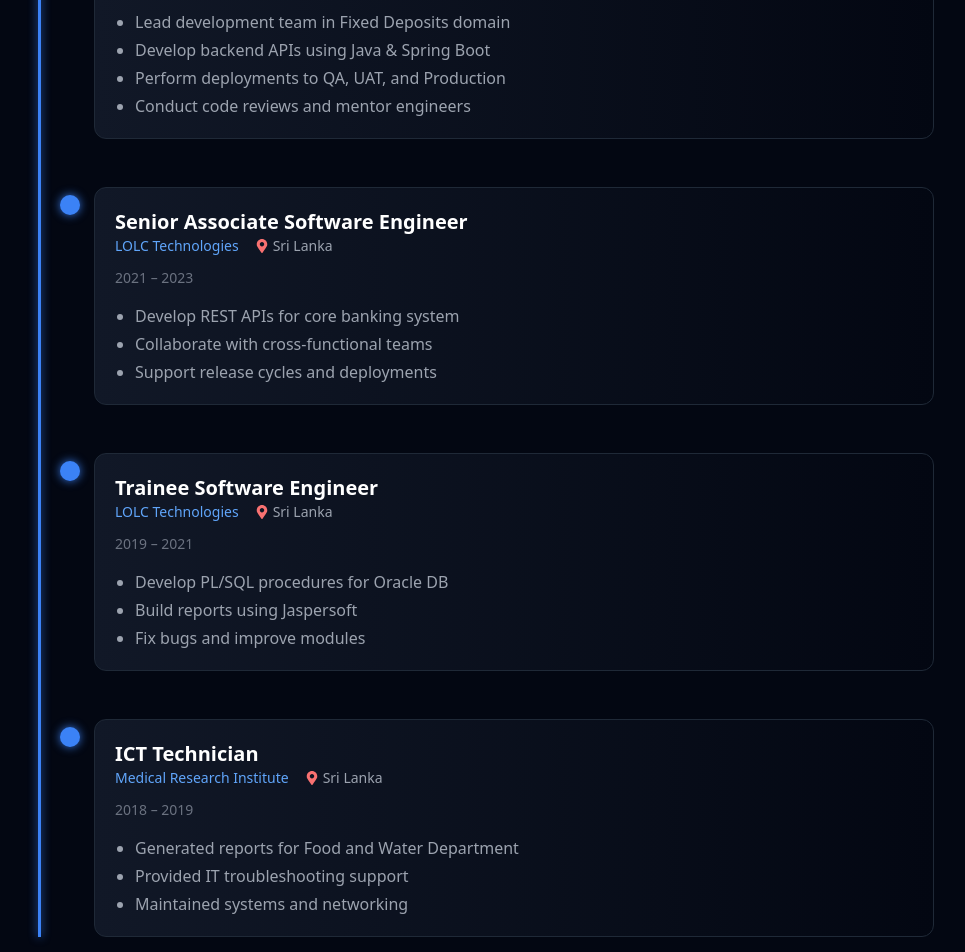
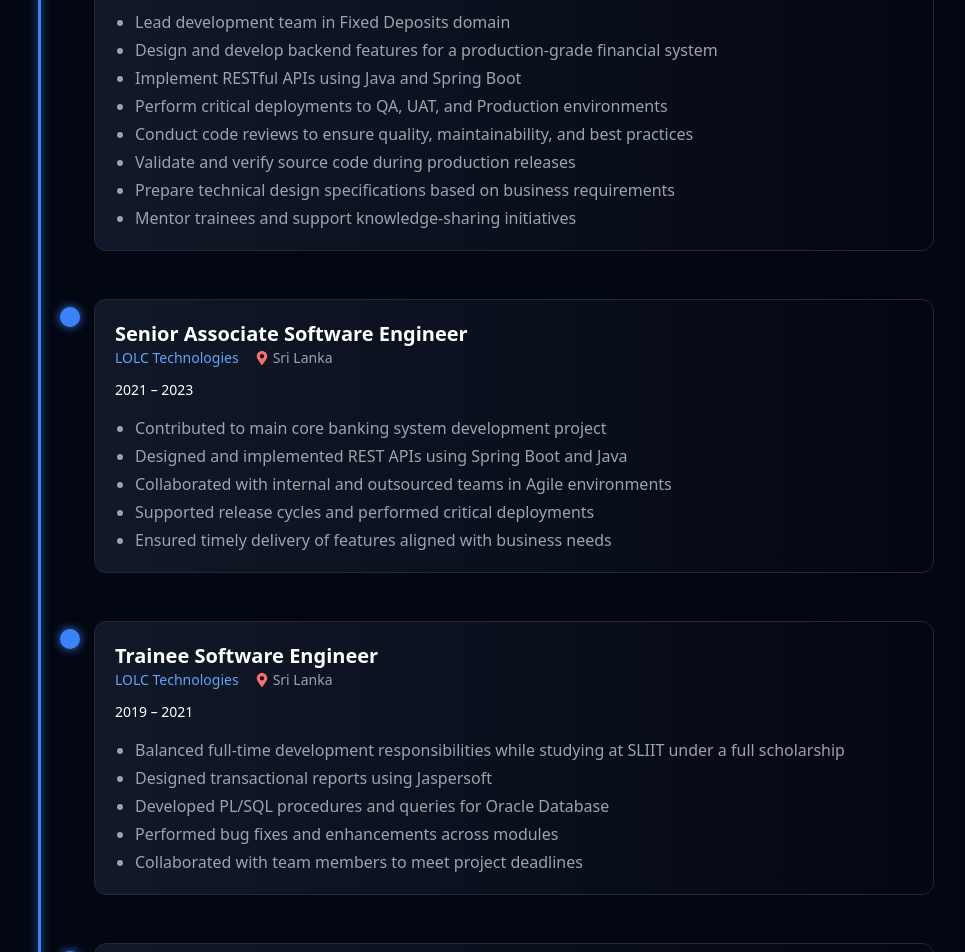
Before and after one commit to MiyuruWijesinghe/miyuru-portfolio, a React (Vite) app: page / in a window 1280 px wide. Shown: the part 2660-3612 px from the top of the page, without its empty margins (154-1119 px from the left). Built offline with nearby package versions, Linux system fonts and the light colour scheme; no server answers.

Commit message:
updated experience

```diff
--- a/src/components/Education.jsx
+++ b/src/components/Education.jsx
@@ -54,7 +54,7 @@ function Education() {
                 {edu.institute}
               </p>
 
-              <p className="text-gray-500 text-sm">
+              <p className="text-white-500 text-sm">
                 {edu.period}
               </p>
 
--- a/src/components/Experience.jsx
+++ b/src/components/Experience.jsx
@@ -12,9 +12,13 @@ function Experience() {
       period: "2024 – Present",
       points: [
         "Lead development team in Fixed Deposits domain",
-        "Develop backend APIs using Java & Spring Boot",
-        "Perform deployments to QA, UAT, and Production",
-        "Conduct code reviews and mentor engineers"
+        "Design and develop backend features for a production-grade financial system",
+        "Implement RESTful APIs using Java and Spring Boot",
+        "Perform critical deployments to QA, UAT, and Production environments",
+        "Conduct code reviews to ensure quality, maintainability, and best practices",
+        "Validate and verify source code during production releases",
+        "Prepare technical design specifications based on business requirements",
+        "Mentor trainees and support knowledge-sharing initiatives"
       ]
     },
     {
@@ -23,9 +27,11 @@ function Experience() {
       location: "Sri Lanka",
       period: "2021 – 2023",
       points: [
-        "Develop REST APIs for core banking system",
-        "Collaborate with cross-functional teams",
-        "Support release cycles and deployments"
+        "Contributed to main core banking system development project",
+        "Designed and implemented REST APIs using Spring Boot and Java",
+        "Collaborated with internal and outsourced teams in Agile environments",
+        "Supported release cycles and performed critical deployments",
+        "Ensured timely delivery of features aligned with business needs"
       ]
     },
     {
@@ -34,9 +40,11 @@ function Experience() {
       location: "Sri Lanka",
       period: "2019 – 2021",
       points: [
-        "Develop PL/SQL procedures for Oracle DB",
-        "Build reports using Jaspersoft",
-        "Fix bugs and improve modules"
+        "Balanced full-time development responsibilities while studying at SLIIT under a full scholarship",
+        "Designed transactional reports using Jaspersoft",
+        "Developed PL/SQL procedures and queries for Oracle Database",
+        "Performed bug fixes and enhancements across modules",
+        "Collaborated with team members to meet project deadlines"
       ]
     },
     {
@@ -46,8 +54,8 @@ function Experience() {
       period: "2018 – 2019",
       points: [
         "Generated reports for Food and Water Department",
-        "Provided IT troubleshooting support",
-        "Maintained systems and networking"
+        "Provided technical support using Microsoft Office tools",
+        "Assisted with networking, hardware, and software troubleshooting"
       ]
     }
   ];
@@ -127,7 +135,7 @@ function Experience() {
                     </div>
                   </div>
 
-                  <p className="text-sm text-gray-500 mb-4">
+                  <p className="text-sm text-white-500 mb-4">
                     {exp.period}
                   </p>
 
```
